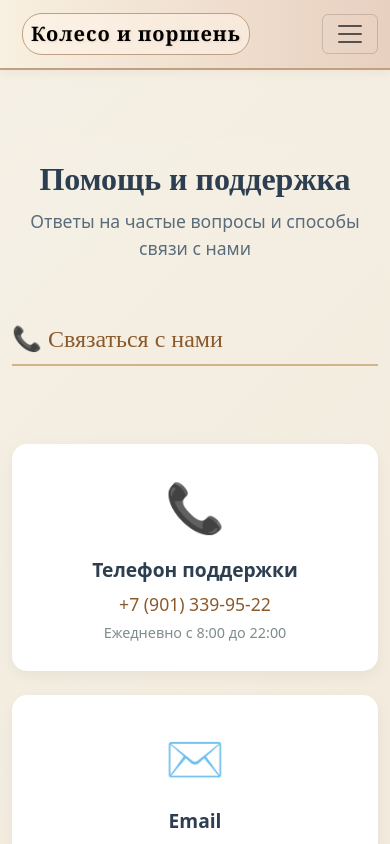
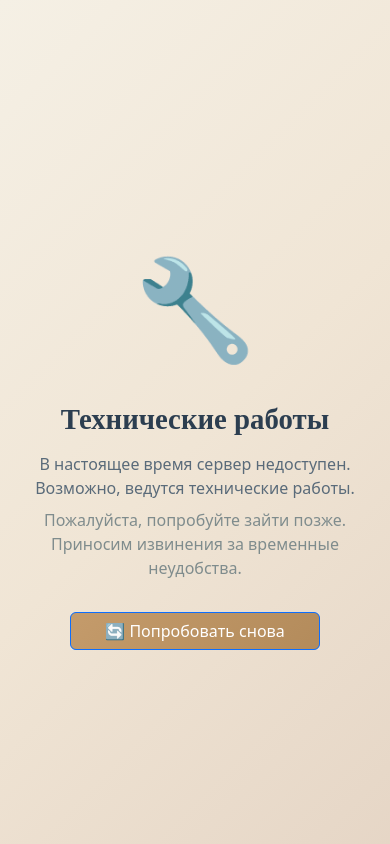
Before and after one commit to Alexeycreator/SesterenkaApp, a React (Create React App) app in the folder frontend/client/: page /help in a window 390 px wide. Shown: the top 844 px of the page. Built offline with nearby package versions, Linux system fonts and the light colour scheme; no server answers.

Commit message:
Добавлена возможность проверки 'жизни' сервера и отображение этого на клиенте

```diff
--- a/frontend/client/src/App.tsx
+++ b/frontend/client/src/App.tsx
@@ -1,5 +1,5 @@
-import React, { useEffect } from 'react';
-import { Route, Routes, useLocation, Location } from 'react-router-dom';
+import React, { useEffect, useState } from 'react';
+import { Route, Routes, useLocation, Location, useNavigate } from 'react-router-dom';
 
 import { AuthProvider } from './contexts/AuthContext';
 import {
@@ -19,6 +19,8 @@ import Footer from './components/footer/Footer';
 import OrderPage from './components/pages/Order/OrderPage';
 import NotFoundPage from './components/pages/NotFound/NotFoundPage';
 import OrderDetailsPage from './components/pages/Order/OrderDetailsPage';
+import ServerUnavailablePage from './components/pages/ServerUnavailable/ServerUnavailablePage';
+import { useServerStatus } from './components/pages/ServerUnavailable/hooks/useServerStatus';
 
 import './App.css';
 import 'bootstrap/dist/css/bootstrap.min.css';
@@ -41,6 +43,40 @@ const ScrollToTop = ({ location }: ScrollToTopProps) => {
 
 function App() {
   const location = useLocation();
+  const navigate = useNavigate();
+  const { isServerAvailable, checking } = useServerStatus();
+  const [isInitialized, setIsInitialized] = useState(false);
+
+  useEffect(() => {
+    if (!checking && isServerAvailable && !isInitialized) {
+      setIsInitialized(true);
+      navigate('/', { replace: true });
+    }
+  }, [checking, isServerAvailable, navigate, isInitialized]);
+
+  if (checking) {
+    return (
+      <div className="app-container">
+        <div style={{
+          display: 'flex',
+          justifyContent: 'center',
+          alignItems: 'center',
+          height: '100vh',
+          background: 'linear-gradient(135deg, #F5F0E5 0%, #F0E5D5 50%, #E5D5C5 100%)'
+        }}>
+          <div style={{ textAlign: 'center' }}>
+            <div style={{ fontSize: '3rem', marginBottom: '1rem' }}>🔄</div>
+            <p>Проверка соединения с сервером...</p>
+          </div>
+        </div>
+      </div>
+    );
+  }
+
+  if (!isServerAvailable) {
+    return <ServerUnavailablePage />;
+  }
+
   return (
     <AuthProvider>
       <div className="app-container">
--- /dev/null
+++ b/frontend/client/src/components/pages/ServerUnavailable/ServerUnavailablePage.module.css
@@ -0,0 +1,87 @@
+.pageContainer {
+    background: linear-gradient(135deg, #F5F0E5 0%, #F0E5D5 50%, #E5D5C5 100%);
+    min-height: 100vh;
+    padding: 20px;
+}
+
+.errorIcon {
+    font-size: 6rem;
+    margin-bottom: 1.5rem;
+    animation: pulse 2s infinite;
+}
+
+.title {
+    font-size: 2.5rem;
+    font-weight: bold;
+    color: #2c3e50;
+    margin-bottom: 1rem;
+    font-family: 'Cormorant Garamond', serif;
+}
+
+.message {
+    font-size: 1.2rem;
+    color: #5a6b7a;
+    margin-bottom: 0.5rem;
+}
+
+.submessage {
+    font-size: 1rem;
+    color: #7f8c8d;
+    margin-bottom: 2rem;
+}
+
+.buttonGroup {
+    display: flex;
+    gap: 1rem;
+    justify-content: center;
+    flex-wrap: wrap;
+}
+
+.retryButton {
+    background: linear-gradient(135deg, #c49b6b, #b38b5b);
+    border: 2px solid #8B5A2B;
+    color: white;
+    padding: 0.75rem 2rem;
+    font-size: 1rem;
+    font-weight: 500;
+    border-radius: 12px;
+    transition: all 0.3s ease;
+}
+
+.retryButton:hover {
+    background: linear-gradient(135deg, #b38b5b, #8B5A2B);
+    transform: translateY(-2px);
+    box-shadow: 0 5px 15px rgba(139, 90, 43, 0.3);
+}
+
+@keyframes pulse {
+    0% {
+        transform: scale(1);
+        opacity: 1;
+    }
+
+    50% {
+        transform: scale(1.1);
+        opacity: 0.7;
+    }
+
+    100% {
+        transform: scale(1);
+        opacity: 1;
+    }
+}
+
+@media (max-width: 768px) {
+    .title {
+        font-size: 1.8rem;
+    }
+
+    .message {
+        font-size: 1rem;
+    }
+
+    .retryButton {
+        width: 100%;
+        max-width: 250px;
+    }
+}
--- /dev/null
+++ b/frontend/client/src/components/pages/ServerUnavailable/ServerUnavailablePage.tsx
@@ -0,0 +1,37 @@
+import React from 'react';
+import { Container, Row, Col, Button } from 'react-bootstrap';
+
+import styles from './ServerUnavailablePage.module.css';
+
+const ServerUnavailablePage: React.FC = () => {
+    const handleRetry = () => {
+        window.location.reload();
+    };
+
+    return (
+        <Container fluid className={styles.pageContainer}>
+            <Row className="justify-content-center align-items-center min-vh-100">
+                <Col md={8} lg={6} className="text-center">
+                    <div className={styles.errorIcon}>🔧</div>
+                    <h1 className={styles.title}>Технические работы</h1>
+                    <p className={styles.message}>
+                        В настоящее время сервер недоступен. Возможно, ведутся технические работы.
+                    </p>
+                    <p className={styles.submessage}>
+                        Пожалуйста, попробуйте зайти позже. Приносим извинения за временные неудобства.
+                    </p>
+                    <div className={styles.buttonGroup}>
+                        <Button
+                            onClick={handleRetry}
+                            className={styles.retryButton}
+                        >
+                            🔄 Попробовать снова
+                        </Button>
+                    </div>
+                </Col>
+            </Row>
+        </Container>
+    );
+};
+
+export default ServerUnavailablePage;
--- /dev/null
+++ b/frontend/client/src/components/pages/ServerUnavailable/hooks/useServerStatus.tsx
@@ -0,0 +1,30 @@
+import { useState, useEffect } from 'react';
+import axios from 'axios';
+
+export const useServerStatus = () => {
+    const [isServerAvailable, setIsServerAvailable] = useState<boolean | null>(null);
+    const [checking, setChecking] = useState(true);
+
+    const checkServer = async () => {
+        setChecking(true);
+        try {
+            const apiUrl = process.env.REACT_APP_API_URL || 'http://localhost:5027/api';
+            await axios.get(`${apiUrl}/Health/ping`, { timeout: 5000 });
+            setIsServerAvailable(true);
+        } catch (error) {
+            setIsServerAvailable(false);
+        } finally {
+            setChecking(false);
+        }
+    };
+
+    useEffect(() => {
+        checkServer();
+
+        const interval = setInterval(checkServer, 30000);
+
+        return () => clearInterval(interval);
+    }, []);
+
+    return { isServerAvailable, checking, checkServer };
+};
```
